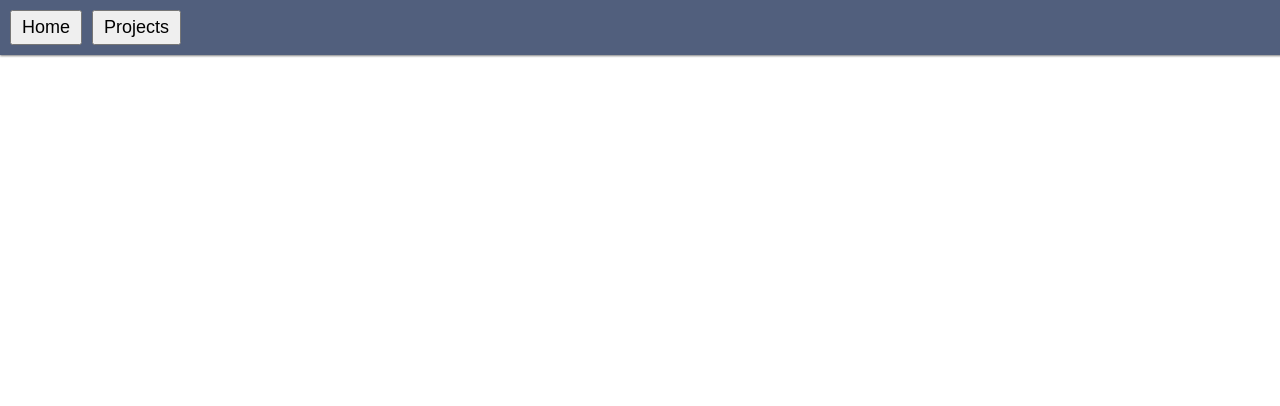
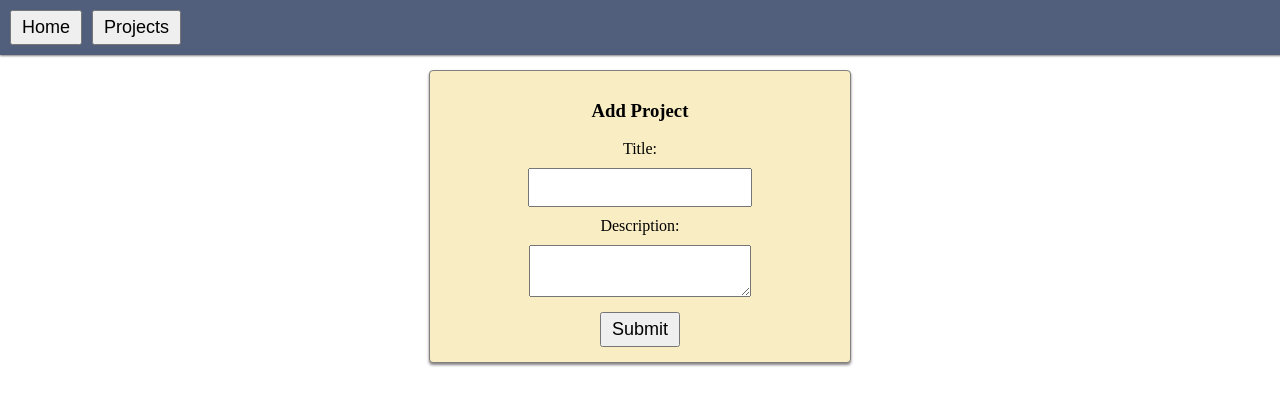
Before and after one commit to roblebob/lab-integrating-react-app-lecture, a React (Vite) app: page /projects/create in a window 1280 px wide. Before the commit this address had no page. Shown: the top 406 px of the page. Built offline with nearby package versions, Linux system fonts and the light colour scheme.

Commit message:
Making a POST request

```diff
--- a/src/App.jsx
+++ b/src/App.jsx
@@ -3,6 +3,7 @@
 import Navbar from "./components/Navbar";
 import HomePage from "./pages/HomePage";
 import ProjectListPage from "./pages/ProjectListPage";
+import CreateProjectPage from "./pages/CreateProjectPage";
 
 function App() {
   return (
@@ -12,8 +13,8 @@
       <Routes>
         <Route path="/" element={<HomePage />} />
 
-        {/*    ADD    */}
         <Route path="/projects" element={<ProjectListPage />} />
+        <Route path="projects/create" element={<CreateProjectPage />} />
       </Routes>
     </div>
   );
--- /dev/null
+++ b/src/pages/CreateProjectPage.jsx
@@ -0,0 +1,56 @@
+// src/pages/CreateProjectPage.jsx
+
+import { useState } from "react";
+import axios from "axios";
+import { useNavigate } from "react-router-dom";
+
+const API_URL = "https://project-management-api-4641927fee65.herokuapp.com";
+
+function CreateProjectPage(props) {
+  const [title, setTitle] = useState("");
+  const [description, setDescription] = useState("");
+
+  const navigate = useNavigate();
+
+  const handleSubmit = (e) => {
+    e.preventDefault();
+
+    const requestBody = { title, description };
+
+    axios
+      .post(`${API_URL}/projects`, requestBody)
+      .then((response) => {
+        console.log("CreateProjectPage", "post-resonse", response);
+        navigate("/projects");
+      })
+      .catch((error) => console.log(error));
+  };
+
+  return (
+    <div className="CreateProjectPage">
+      <h3>Add Project</h3>
+
+      <form onSubmit={handleSubmit}>
+        <label>Title:</label>
+        <input
+          type="text"
+          name="title"
+          value={title}
+          onChange={(e) => setTitle(e.target.value)}
+        />
+
+        <label>Description:</label>
+        <textarea
+          type="text"
+          name="description"
+          value={description}
+          onChange={(e) => setDescription(e.target.value)}
+        />
+
+        <button type="submit">Submit</button>
+      </form>
+    </div>
+  );
+}
+
+export default CreateProjectPage;
--- a/src/pages/ProjectListPage.jsx
+++ b/src/pages/ProjectListPage.jsx
@@ -3,7 +3,6 @@
 import { Link } from "react-router-dom";
 
 const API_URL = "https://project-management-api-4641927fee65.herokuapp.com";
-
 
 function ProjectListPage() {
   const [projects, setProjects] = useState([]);
@@ -19,22 +18,23 @@
   // by setting the empty dependency array - []
   useEffect(() => {
     getAllProjects();
-  }, [] );
-
+  }, []);
 
   return (
     <div className="ProjectListPage">
+      <Link to="/projects/create">
+        <button>Create Project</button>
+      </Link>
 
       {projects.map((project) => {
         return (
-            <div className="ProjectCard card" key={project.id} >
+          <div className="ProjectCard card" key={project.id}>
             <Link to={`/projects/${project.id}`}>
               <h3>{project.title}</h3>
             </Link>
           </div>
         );
       })}
-
     </div>
   );
 }
```
Lines whose indentation alone changed are shown as unchanged.
